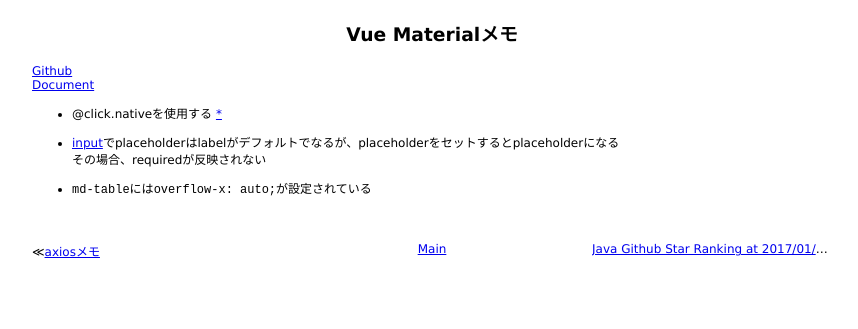
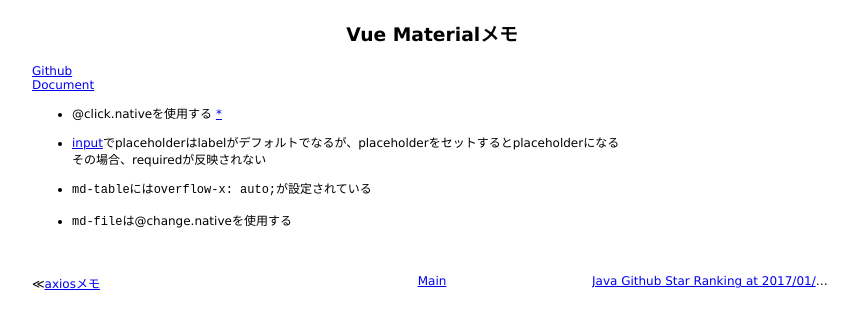
Before and after one commit to 38elements/38elements.github.com, a Jekyll site: the page built from _posts/2017-02-08-vue-material.md, in a window 1280 px wide. Shown: the top 329 px of the page, without its empty margins (208-1066 px from the left). Built offline with Jekyll 4.4.1, drawn with Linux system fonts in a browser that asks for light colours.

Commit message:
Update 2017-02-08-vue-material.md

```diff
--- a/_posts/2017-02-08-vue-material.md
+++ b/_posts/2017-02-08-vue-material.md
@@ -11,3 +11,5 @@ title: Vue Materialメモ
 その場合、requiredが反映されない
 
 * `md-table`には`overflow-x: auto;`が設定されている
+
+* `md-file`は@change.nativeを使用する
```
